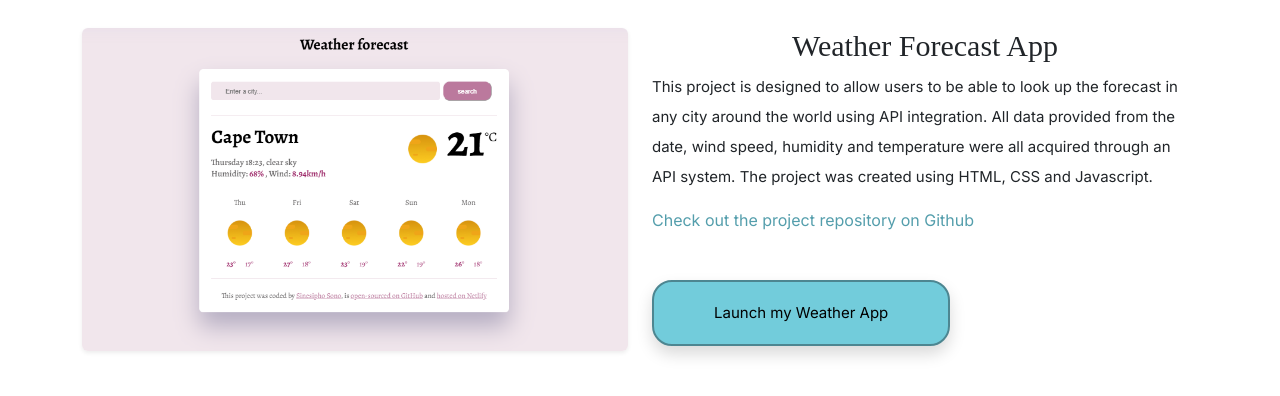
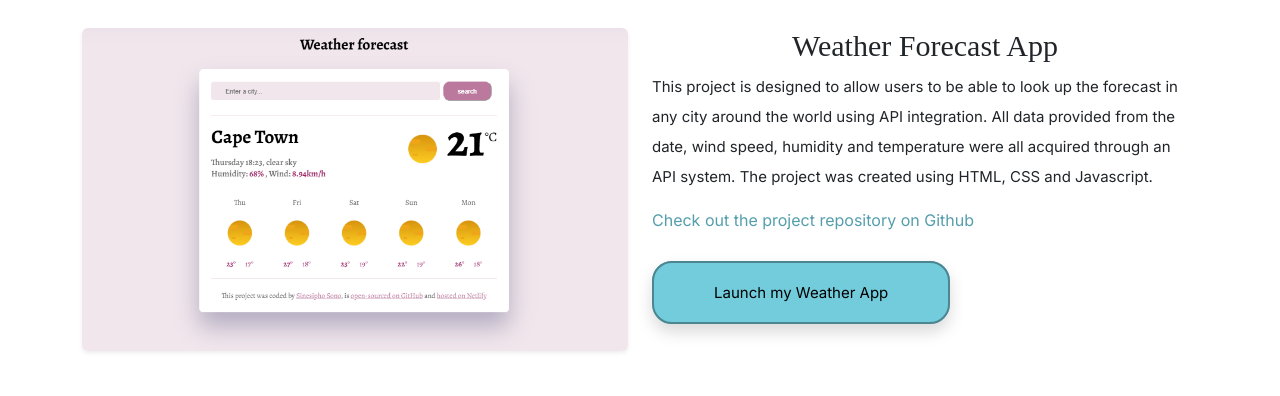
Before and after one commit to Sinesipho-Sono/my-portfolio, a plain HTML site: page index.html in a window 1280 px wide. Shown: the part 721-1117 px from the top of the page. Drawn offline with nearby package versions, Linux system fonts and the light colour scheme; a web font is replaced by a local one.

Commit message:
updated launch button

```diff
--- a/index.html
+++ b/index.html
@@ -124,16 +124,17 @@
           <a
             href="https://github.com/Sinesipho-Sono/vanilla-weather.app_Shecodes-project"
             title="project repository"
-            class="project-links"
+            class="project-links mb-5"
             >Check out the project repository on Github</a
           >
           <br />
-          <button
-            type="button"
-            class="buttons-projects buttons shadow mt-5 mb-5 text-center"
-          >
+          <br/>
+          <br/>
+          <a
+            class="buttons-projects buttons shadow mt-5 mb-5 text-center" href="https://vanillaweather-shecodesplus-ss.netlify.app/"
+          title="Launch Weather Forecast">
             Launch my Weather App
-          </button>
+        </a>
         </div>
       </div>
       </section>
```
